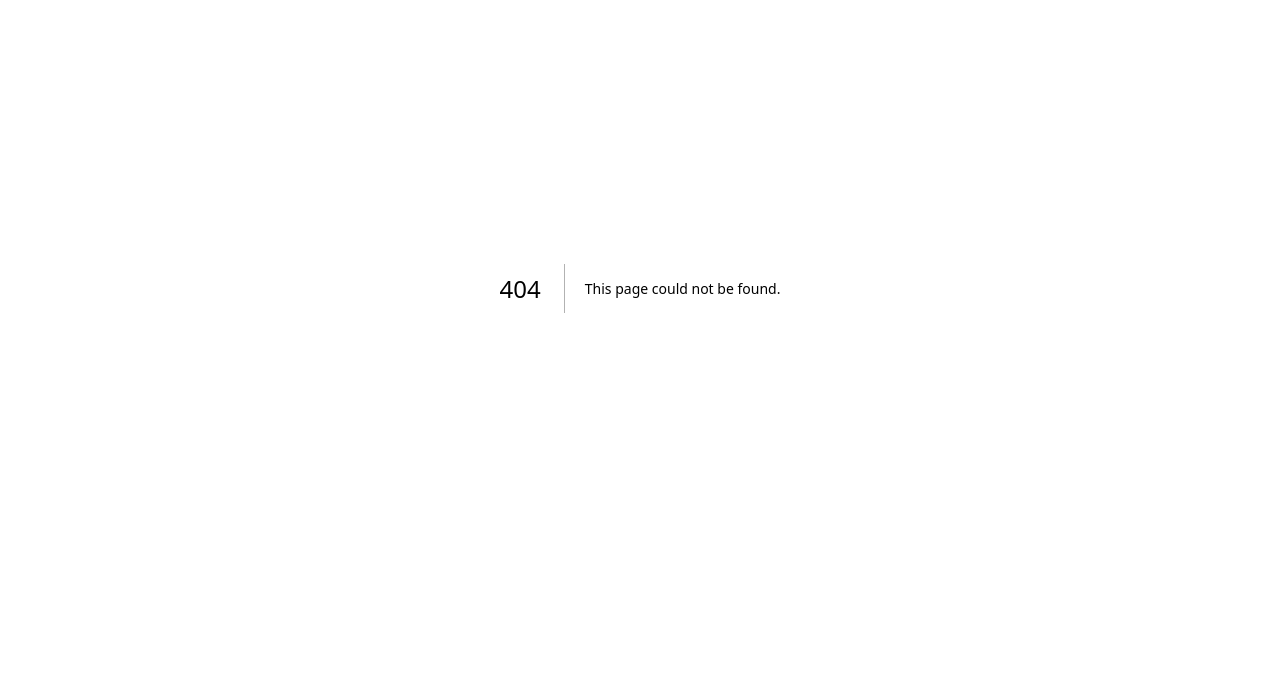
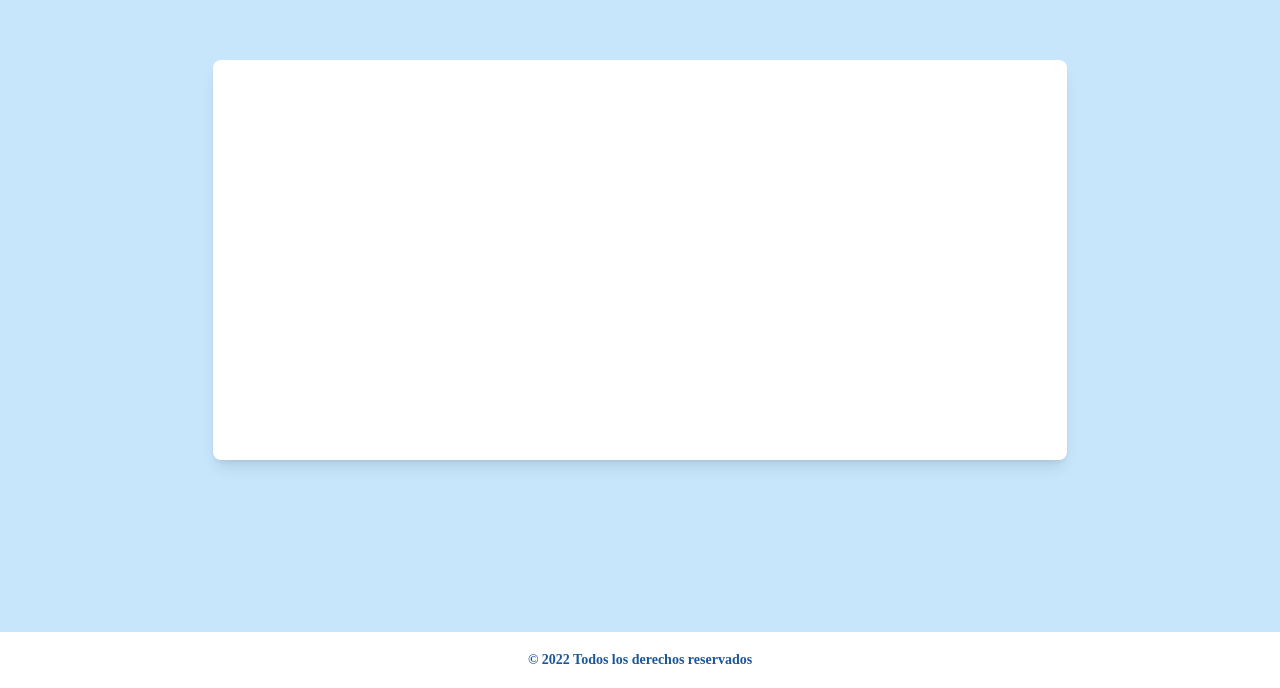
Before and after one commit to brandox02/food-app, a Next.js app: page /auth/login in a window 1280 px wide. Before the commit this address had no page. Shown: the part 112-800 px from the top of the page. Built offline with nearby package versions, Linux system fonts and the light colour scheme.

Commit message:
style: login page

```diff
--- a/src/pages/_app.js
+++ b/src/pages/_app.js
@@ -1,7 +1,13 @@
 import '../styles/globals.css';
+import Login from './auth/login';
 
 function MyApp({ Component, pageProps }) {
-  return <Component {...pageProps} />;
+  return (
+    <div>
+      <Login />
+      <Component {...pageProps} />
+    </div>
+  );
 }
 
 export default MyApp;
--- /dev/null
+++ b/src/pages/auth/login.jsx
@@ -0,0 +1,16 @@
+import React from 'react';
+
+const Login = () => {
+  return (
+    <div className="h-screen flex flex-col bg-white">
+      <div className="bg-[#47ADF5]/30 h-[93%] flex justify-center items-center">
+        <div className="w-8/12 bg-white h-[400px] shadow-lg rounded-lg"></div>
+      </div>
+      <div className="bg-white h-[7%] flex justify-center items-center font-[poppins] text-[#1A579A] font-semibold text-sm">
+        © 2022 Todos los derechos reservados
+      </div>
+    </div>
+  );
+};
+
+export default Login;
```
